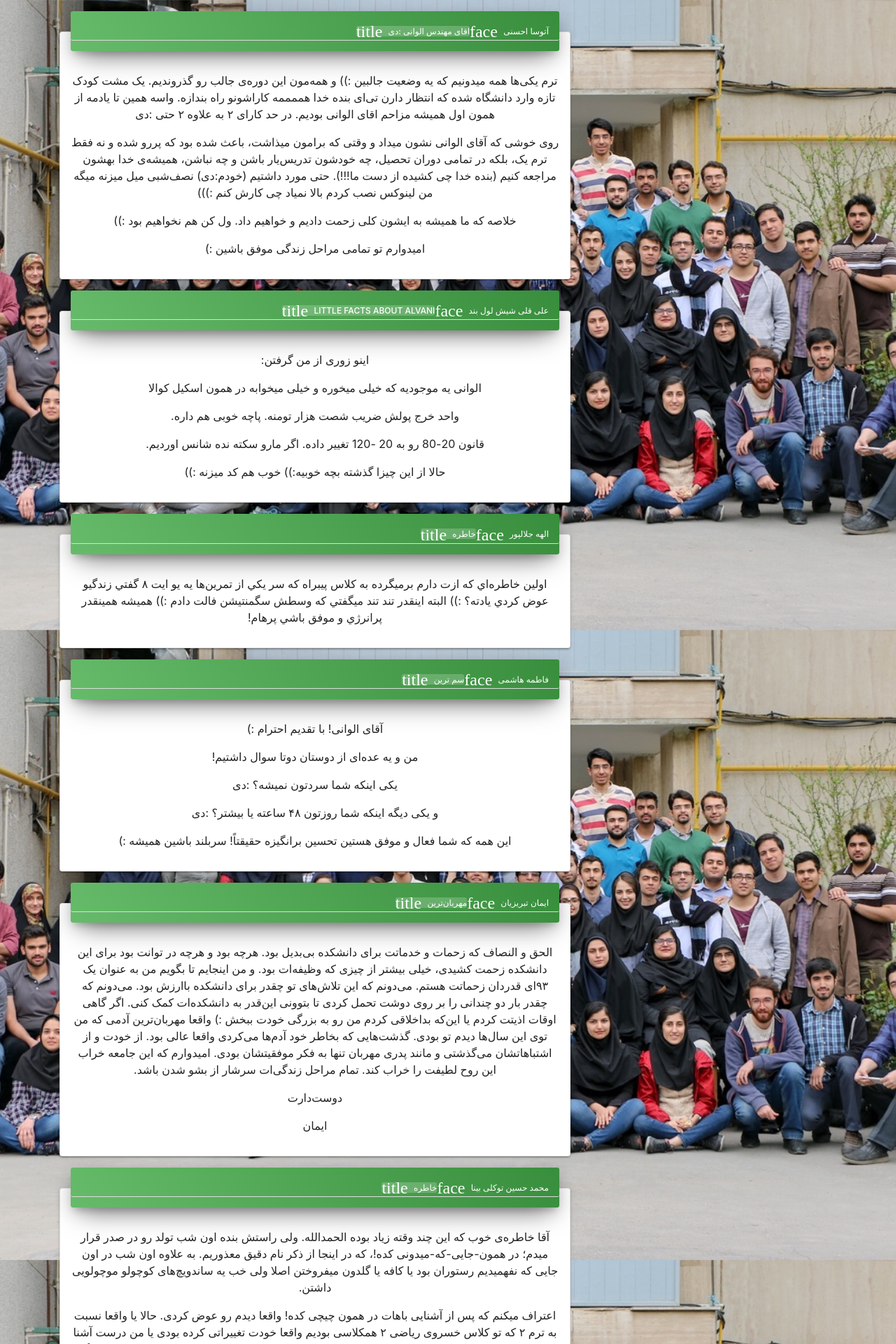
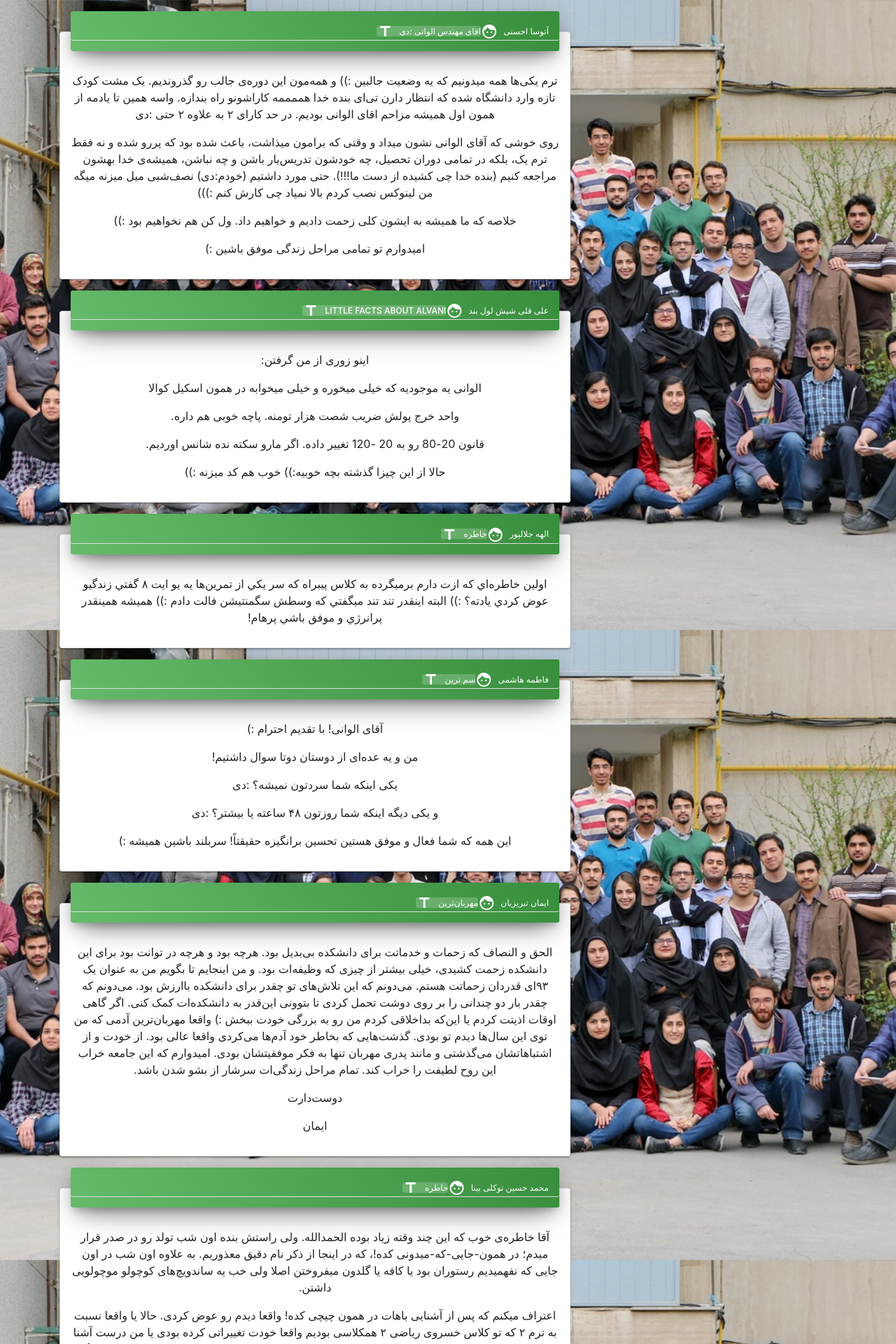
Before and after one commit to 1995parham/MeInBSc, a Jekyll site: the page built from index.html, in a window 1280 px wide. Shown: the top 1920 px of the page at 70% size. Built offline with Jekyll 4.4.1, drawn with Linux system fonts in a browser that asks for light colours; some web fonts are replaced.

Commit message:
Improves font location.

```diff
--- a/assets/css/app.css
+++ b/assets/css/app.css
@@ -1,15 +1,15 @@
 @font-face {
   font-family: 'BYekan';
-  src: url("/fonts/yekan/BYekan.eot?#") format("eot"), url("/fonts/yekan/BYekan.ttf") format("truetype"), url("/fonts/yekan/BYekan.woff") format("woff");
+  src: url("/assets/fonts/yekan/BYekan.eot?#") format("eot"), url("/assets/fonts/yekan/BYekan.ttf") format("truetype"), url("/assets/fonts/yekan/BYekan.woff") format("woff");
 }
 
 @font-face {
   font-family: 'Material Icons';
   font-style: normal;
   font-weight: 400;
-  src: url(/fonts/material/MaterialIcons-Regular.eot);
+  src: url(/assets/fonts/material/MaterialIcons-Regular.eot);
   /* For IE6-8 */
-  src: local("Material Icons"), local("MaterialIcons-Regular"), url(/fonts/material/MaterialIcons-Regular.woff2) format("woff2"), url(/fonts/material/MaterialIcons-Regular.woff) format("woff"), url(/fonts/material/MaterialIcons-Regular.ttf) format("truetype");
+  src: local("Material Icons"), local("MaterialIcons-Regular"), url(/assets/fonts/material/MaterialIcons-Regular.woff2) format("woff2"), url(/assets/fonts/material/MaterialIcons-Regular.woff) format("woff"), url(/assets/fonts/material/MaterialIcons-Regular.ttf) format("truetype");
 }
 
 .material-icons {
```
